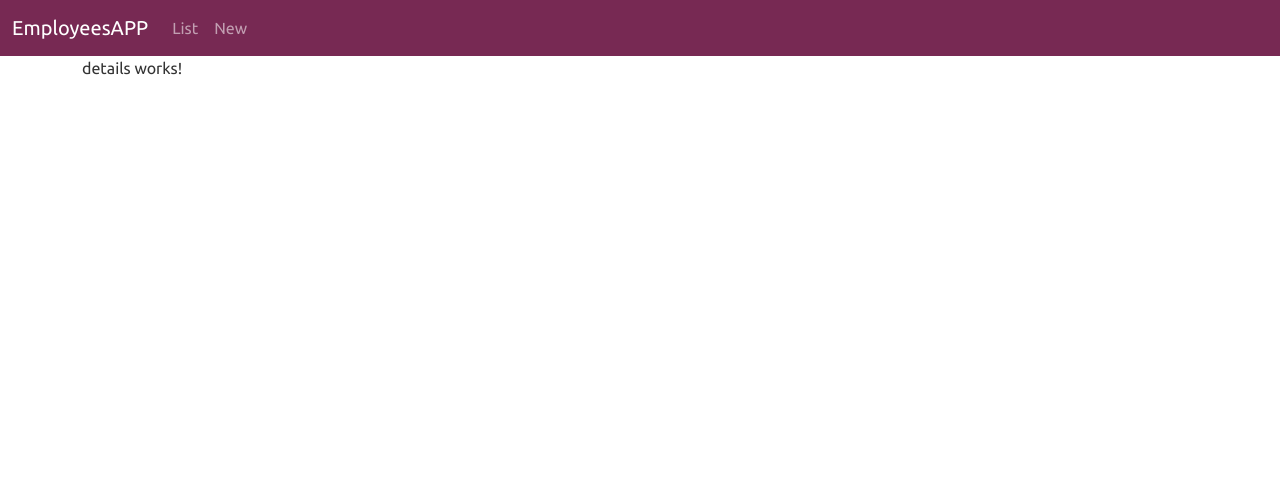
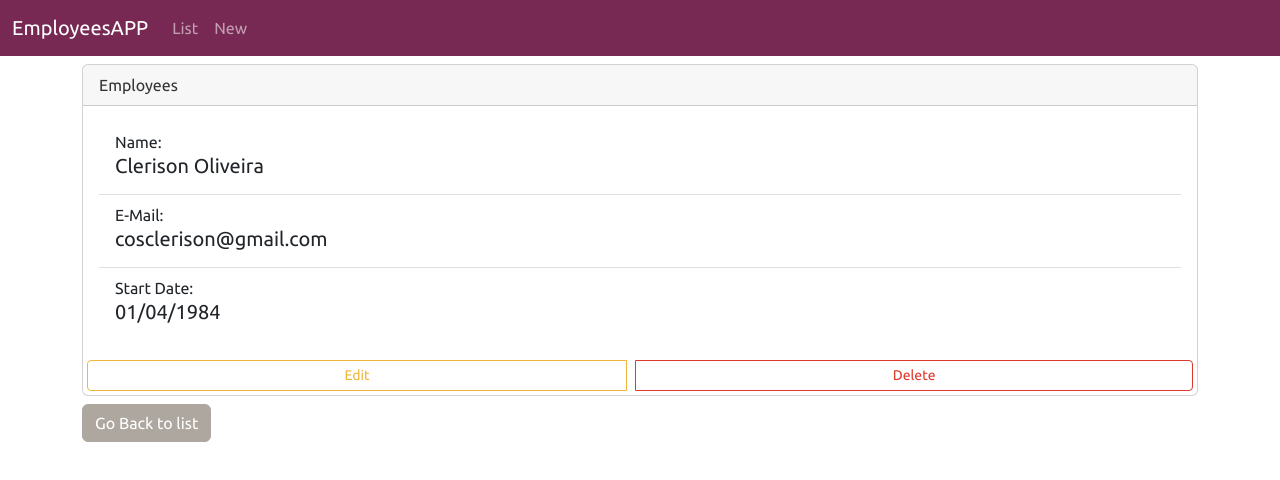
Before and after one commit to cosclerison/projectCRUD, an Angular app: page /details in a window 1280 px wide. Shown: the top 480 px of the page. Built offline with nearby package versions, Linux system fonts and the light colour scheme.

Commit message:
tela details

```diff
--- a/src/app/pages/employees/details/details.component.html
+++ b/src/app/pages/employees/details/details.component.html
@@ -1 +1,24 @@
-<p>details works!</p>
+<div class="card mt-2">
+  <div class="card-header">
+    Employees
+  </div>
+  <div class="card-body">
+    <ul class="list-group list-group-flush">
+      <li class="list-group-item">
+        Name: <h5>Clerison Oliveira</h5>
+      </li>
+      <li class="list-group-item">
+        E-Mail: <h5>cosclerison@gmail.com</h5>
+      </li>
+      <li class="list-group-item">
+        Start Date: <h5>01/04/1984</h5>
+      </li>
+    </ul>
+  </div>
+
+  <div class="btn-group" role="group">
+    <button type="button" class="btn btn-outline-warning m-1 btn-sm">Edit</button>
+    <button type="button" class="btn btn-outline-danger m-1 btn-sm">Delete</button>
+  </div>
+</div>
+<button type="button" class="btn btn-secondary mt-2">Go Back to list</button>
```
